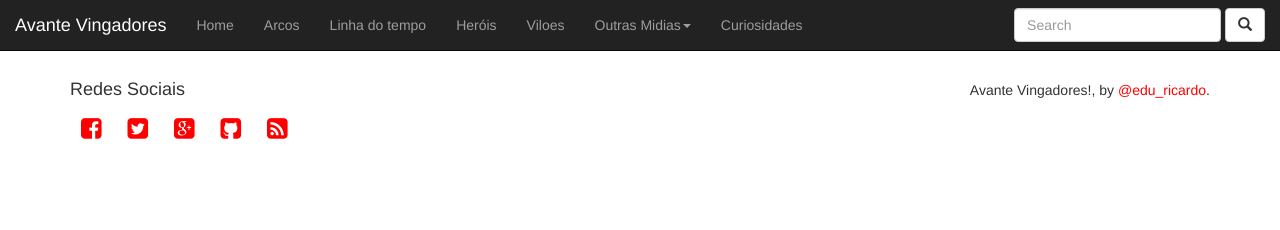
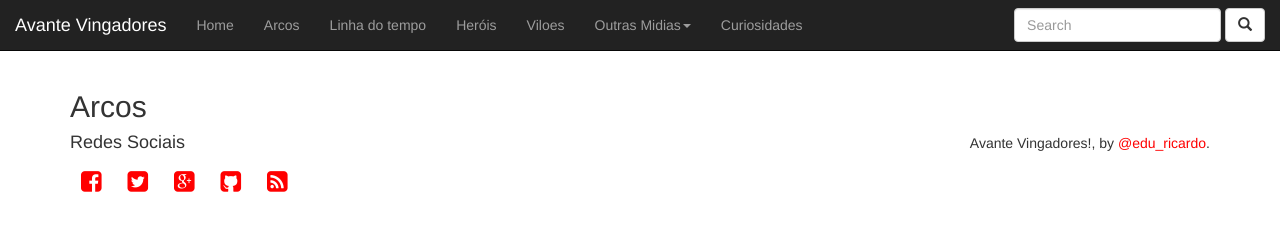
Before and after one commit to edu-ricardo/Avante-Vingadores, a plain HTML site: page arcos.html in a window 1280 px wide. Drawn offline with Linux system fonts and the light colour scheme.

Commit message:
Timeline Finalizada
Inicio nos arcos

```diff
--- a/arcos.html
+++ b/arcos.html
@@ -27,7 +27,7 @@
 </menu-principal>
 
 <div class="container">
-
+<h2>Arcos</h2>
 
     <!-- FOOTER -->
     <footer-principal>
```
